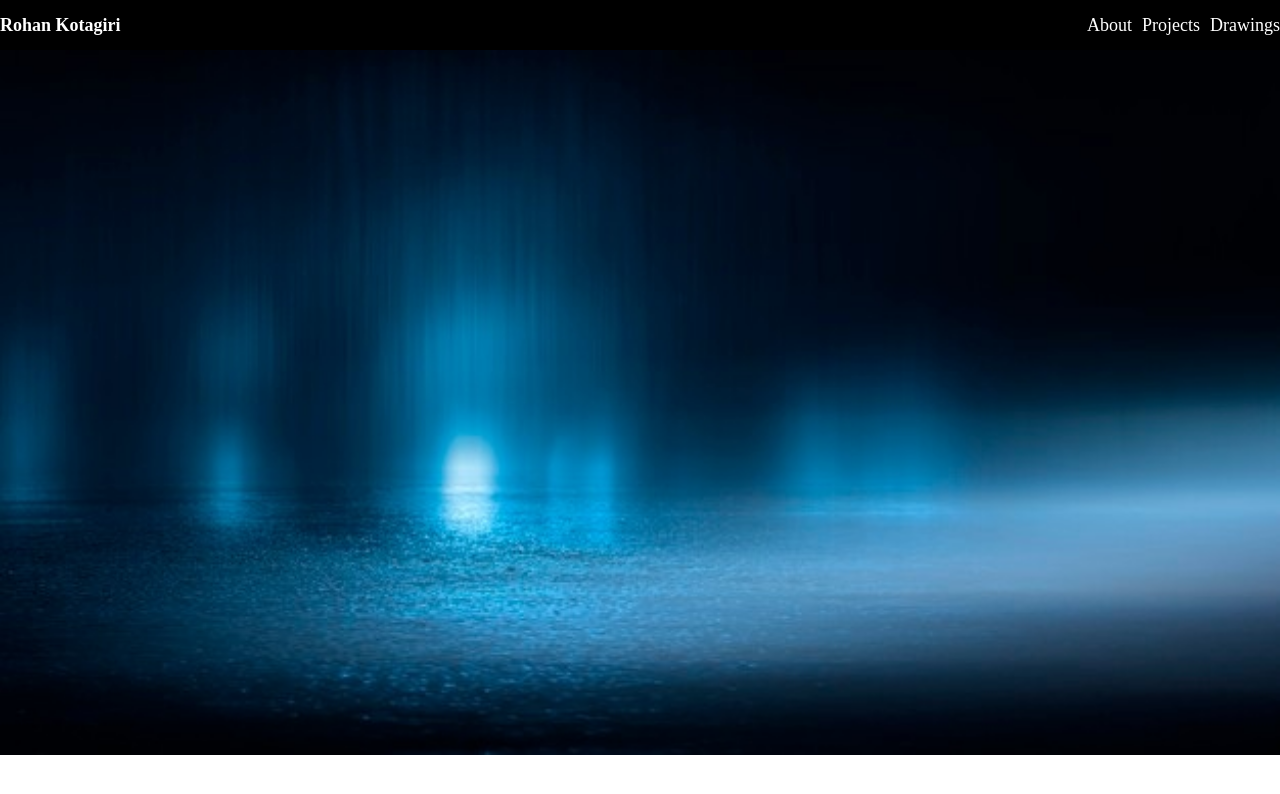
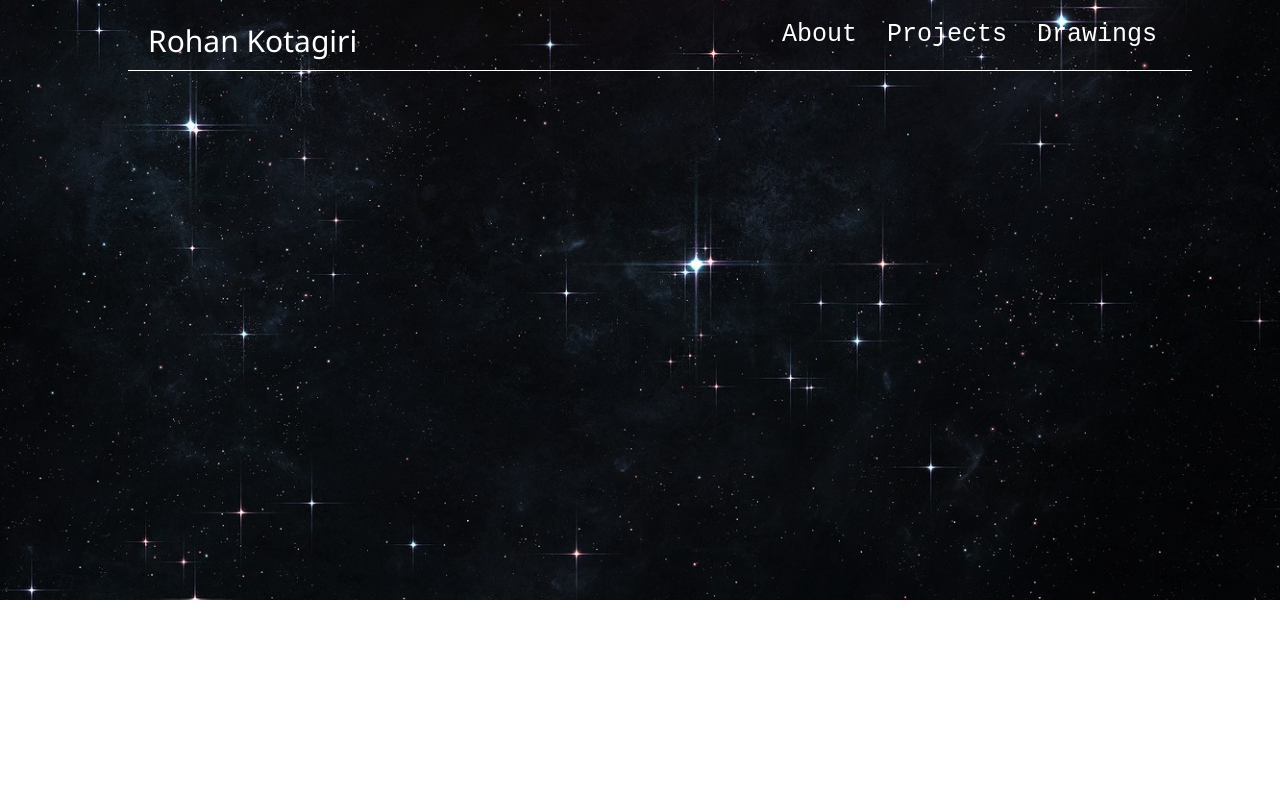
Before and after one commit to KotagiriRohan/myprofilewebsite, a React (Create React App) app: page / in a window 1280 px wide. Shown: the top 794 px of the page. Built offline with nearby package versions, Linux system fonts and the light colour scheme.

Commit message:
Navbar Styling

```diff
--- a/src/Banner.js
+++ b/src/Banner.js
@@ -1,10 +1,15 @@
-import bannerimg from "./download2.jpg";
-
+import bannerimg from "./stars.jpg";
+import React from "react";
 const Banner = () => {
   return (
-    <div className="banner">
-      <img src={bannerimg} alt="" />
-    </div>
+    <header
+      className="banner"
+      style={{
+        backgroundSize: "cover",
+        backgroundImage: `url(${bannerimg})`,
+        backgroundPosition: "center center",
+      }}
+    ></header>
   );
 };
 
--- a/src/index.css
+++ b/src/index.css
@@ -1,12 +1,7 @@
-.banner img {
-  height: 100%;
-  width: 100%;
-  z-index: -1;
-}
-
 .banner {
-  width: 100%;
-  height: 705px;
+  color: white;
+  object-fit: contain;
+  height: 600px;
 }
 
 * {
@@ -14,19 +9,37 @@
 }
 
 .nav-bar {
+  position: fixed;
+  top: 0;
+  width: 80%;
+  padding: 20px;
   display: flex;
   justify-content: space-between;
-  font-size: large;
+  height: 30px;
+  z-index: 1;
+  margin: 0 10%;
+  border-bottom: 1px solid white;
+}
+
+.nav-bar-name {
   color: white;
-  background-color: black;
-  height: 50px;
-  align-items: center;
+  font-size: 30px;
+  font-family: "Segoe UI";
 }
-.nav-bar-name {
-  font-weight: bold;
-}
+
 .nav-bar-links a {
   text-decoration: none;
-  padding-left: 10px;
+  padding: 15px;
+  font-family: "Courier New";
   color: white;
+  font-size: 25px;
+  transition-timing-function: ease-in;
+  transition: all 0.5s;
 }
+
+.nav-bar-links a:hover {
+  font-size: 30px;
+  background-color: rgb(131, 128, 128);
+  border-radius: 8px;
+  margin: 0 2px;
+}
```
Also changed, not shown: src/stars.jpg (added).
